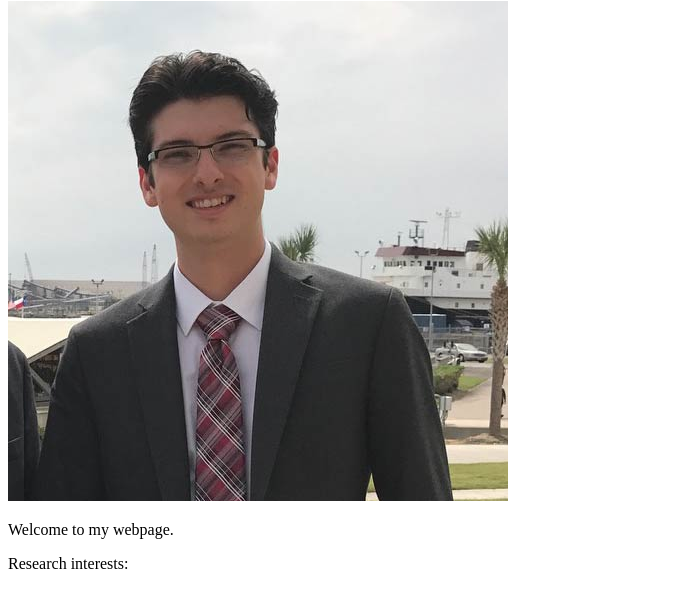
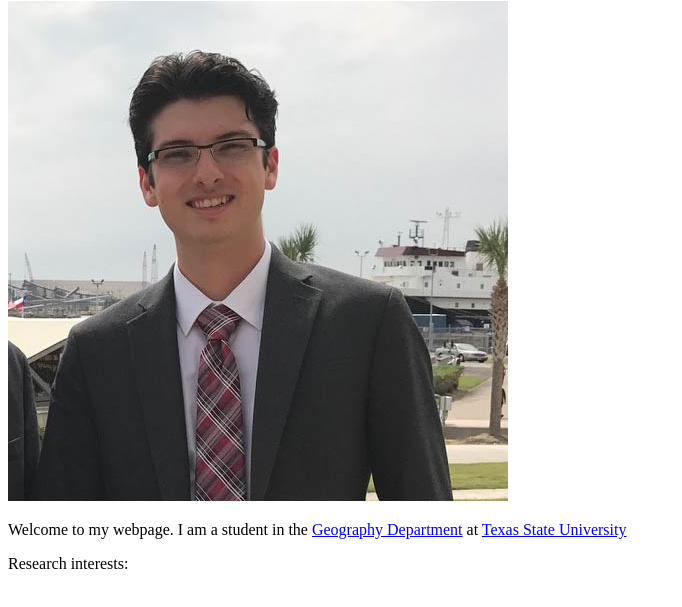
Before and after one commit to jqmed/jqmed.github.io, a plain HTML site: page index.html in a window 1280 px wide. Shown: the part 79-686 px from the top of the page, without its empty margins (0-682 px from the left). Drawn offline with Linux system fonts and the light colour scheme.

Commit message:
Added student department with hyperlinks to dept. and university pages.

```diff
--- a/index.html
+++ b/index.html
@@ -6,7 +6,7 @@
 <body>
   <h1>Hello, my name is Jeremy Medina!</h1>
   <img  src=images/profile-picture.jpg width=500px height=500px />
-  <p>Welcome to my webpage.</p>
+  <p>Welcome to my webpage. I am a student in the <a href="https://www.geo.txstate.edu/">Geography Department</a> at <a href="https://txstate.edu/">Texas State University</a> </p>
   <p>Research interests:</p>
 </body>
 </html>
```
